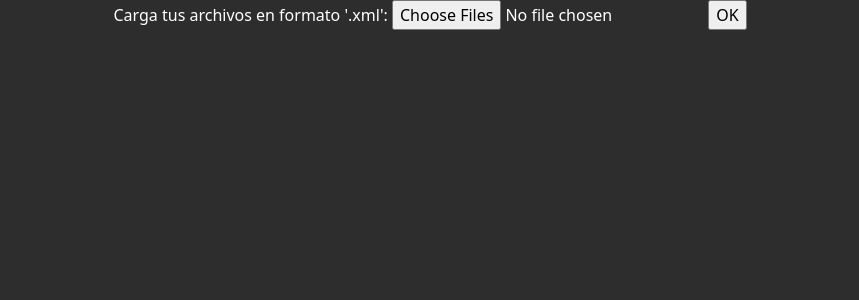
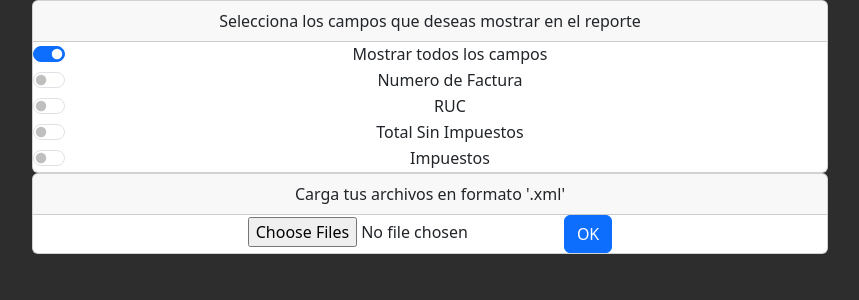
Before and after one commit to RVelez97/BillDetailGenerator, a Django app: page / in a window 1280 px wide. Shown: the part 93-393 px from the top of the page, without its empty margins (210-1069 px from the left). Run offline with Django 5.2, Linux system fonts and the light colour scheme; some libraries are stand-ins or nearby versions.

Commit message:
checkpoint

```diff
--- a/billdetailgenerator/bill_detail_generator/templates/index.html
+++ b/billdetailgenerator/bill_detail_generator/templates/index.html
@@ -3,9 +3,92 @@
 <div class="container text-center col-8">
     <form method="post" action="{% url 'results' %}" enctype="multipart/form-data">
         {% csrf_token %}
-        <label for="files">Carga tus archivos en formato '.xml':</label>
-        <input name="myfiles" type="file" id="files" multiple accept=".xml" required="true">
-        <input type="submit" value="OK">
+        <div class="card">
+            <div class="card-header">
+                Selecciona los campos que deseas mostrar en el reporte
+            </div>
+            <div class="form-check form-switch">
+                <input name='show-all-fields-option' class="form-check-input" type="checkbox" role="switch" id="id-show-all-fields-option" checked>
+                <label class="form-check-label" for="id-show-all-fields-option">Mostrar todos los campos</label>
+            </div>
+            <div class="form-check form-switch">
+                <input name='show-bill-number-option' class="form-check-input" type="checkbox" role="switch" id="id-show-bill-number-option">
+                <label class="form-check-label" for="id-show-bill-number-option">Numero de Factura</label>
+            </div>
+            <div class="form-check form-switch">
+                <input name ='show-ruc-option' class="form-check-input" type="checkbox" role="switch" id="id-show-ruc-option">
+                <label class="form-check-label" for="id-show-ruc-option">RUC</label>
+            </div>
+            <div class="form-check form-switch">
+                <input name='show-total-out-of-taxes-option' class="form-check-input" type="checkbox" role="switch" id="id-show-total-out-of-taxes-option">
+                <label class="form-check-label" for="id-show-total-out-of-taxes-option">Total Sin Impuestos</label>
+            </div>
+            <div class="form-check form-switch">
+                <input name='show-total-taxes-option' class="form-check-input" type="checkbox" role="switch" id="id-show-total-taxes-option">
+                <label class="form-check-label" for="id-show-total-taxes-option">Impuestos</label>
+            </div>
+        </div>
+        <div class="card">
+            <div class="card-header">
+                Carga tus archivos en formato '.xml'
+            </div>
+            <div>
+                <input name="myfiles" type="file" id="files" multiple accept=".xml" required="true">
+                <input type="submit" value="OK" class="btn btn-primary">
+            </div>
+        </div>
+
     </form>
 </div>
+<script>
+    const showAllOptionsCheck = document.querySelector("input[id='id-show-all-fields-option']")
+    const showBillNumberCheck = document.querySelector("input[id='id-show-bill-number-option']")
+    const showRucCheck = document.querySelector("input[id='id-show-ruc-option']")
+    const showTotalOutOfTaxesCheck = document.querySelector("input[id='id-show-total-out-of-taxes-option']")
+    const showTotalTaxesCheck = document.querySelector("input[id='id-show-total-taxes-option']")
+    showAllOptionsCheck.addEventListener('change', function (e) {
+        if (showAllOptionsCheck.checked) {
+            showBillNumberCheck.checked = false;
+            showRucCheck.checked = false;
+            showTotalOutOfTaxesCheck.checked = false;
+            showTotalTaxesCheck.checked = false;
+        }
+        checkAllUnselected();
+    })
+
+    showBillNumberCheck.addEventListener('change',function(e){
+        if(showBillNumberCheck.checked){
+            showAllOptionsCheck.checked=false;
+        }
+        checkAllUnselected()
+    })
+
+    showRucCheck.addEventListener('change',function(e){
+        if(showRucCheck.checked){
+            showAllOptionsCheck.checked=false;
+        }
+        checkAllUnselected()
+    })
+
+    showTotalOutOfTaxesCheck.addEventListener('change',function(e){
+        if(showTotalOutOfTaxesCheck.checked){
+            showAllOptionsCheck.checked=false;
+        }
+        checkAllUnselected()
+    })
+
+    showTotalTaxesCheck.addEventListener('change',function(e){
+        if(showTotalTaxesCheck.checked){
+            showAllOptionsCheck.checked=false;
+        }
+        checkAllUnselected()
+    })
+
+    function checkAllUnselected(){
+        if(showBillNumberCheck.checked == false && showRucCheck.checked == false && showTotalOutOfTaxesCheck.checked == false && showTotalTaxesCheck.checked == false){
+            showAllOptionsCheck.checked=true;
+        }
+    }
+
+</script>
 {% endblock %}
--- a/billdetailgenerator/bill_detail_generator/views.py
+++ b/billdetailgenerator/bill_detail_generator/views.py
@@ -5,7 +5,7 @@ import re
 
 from .forms import XMLUploadForm
 
-header=['Fecha','Total Sin Impuestos','Impuestos','Total','Numero de factura','Razon Social','RUC']
+header=['Fecha','Numero de factura','Razon Social','RUC','Total Sin Impuestos','Impuestos','Total']
 detail_of_bills=[]
 
 def index(request):
@@ -19,37 +19,40 @@ def extract_data_from_line(line, pattern):
 def results(request):
     if request.method == 'POST':
         files = request.FILES.getlist('myfiles')
+        fields={
+            'fechaEmision':True,
+            'baseImponible':True,
+            'valor':False,
+            'importeTotal':True,
+            'estab':False,
+            'ptoEmi':False,
+            'secuencial':False,
+            'razonSocial>':True,
+            'ruc':False
+            }
+        if('show-bill-number-option' in request.POST):
+            fields['estab']=True
+            fields['ptoEmi']=True
+            fields['secuencial']=True
+        if('show-ruc-option' in request.POST):
+            fields['ruc']=True
+        if('show-total-out-of-taxes-option' not in request.POST):
+            fields['baseImponible']=False
+        if('show-total-taxes-option' in request.POST):
+            fields['valor']=True
+        print(fields)
         global detail_of_bills
         pattern = re.compile('<.*?>')
         for i in range(len(files)):
             archive= str(files[i].read(),'ISO-8859-1').split('\r\n')
-            fechaEmision = ''
-            baseImponible = ''
-            valor = ''
-            importeTotal = ''
-            numFactura=''
-            razonSocial=''
-            ruc = ''
+            row=[]
             for line in archive:
-                if('fechaEmision' in line):
-                    fechaEmision=extract_data_from_line(line,pattern)
-                elif('baseImponible' in line):
-                    baseImponible=extract_data_from_line(line,pattern)
-                elif('valor' in line):
-                    valor=extract_data_from_line(line,pattern)
-                elif('importeTotal' in line):
-                    importeTotal=extract_data_from_line(line,pattern)
-                elif('estab' in line):
-                    numFactura+=extract_data_from_line(line,pattern)
-                elif('ptoEmi' in line):
-                    numFactura+='-'+extract_data_from_line(line,pattern)
-                elif('secuencial' in line):
-                    numFactura+='-'+extract_data_from_line(line,pattern)
-                elif('razonSocial>' in line):
-                    razonSocial=extract_data_from_line(line,pattern)
-                elif('ruc' in line):
-                    ruc=(re.sub(pattern, '', line).lstrip()).removesuffix('\n')
-            detail_of_bills.insert(-1,[fechaEmision,baseImponible,valor,importeTotal,numFactura,razonSocial,ruc])
+                for key,value in fields.items():
+                    if (key in line and value):
+                        if(key=='ptoEmi' or key=='secuencial'):
+                            row[-1]+='-'+extract_data_from_line(line,pattern)
+                        row.append(extract_data_from_line(line,pattern))
+            detail_of_bills.insert(-1,row)
 
 
 
```
